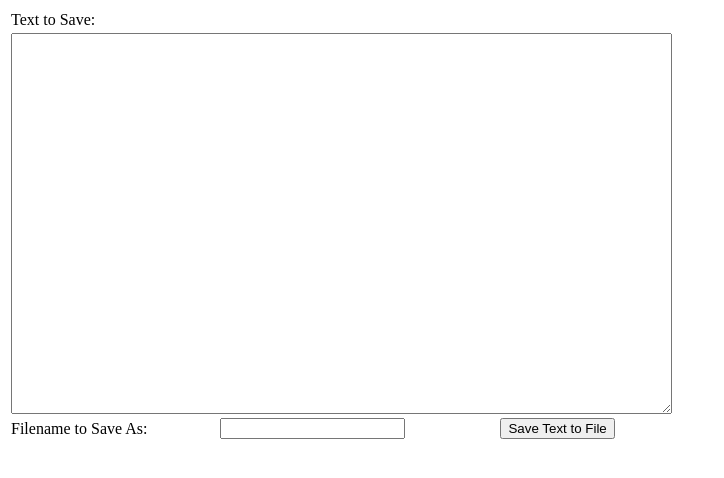
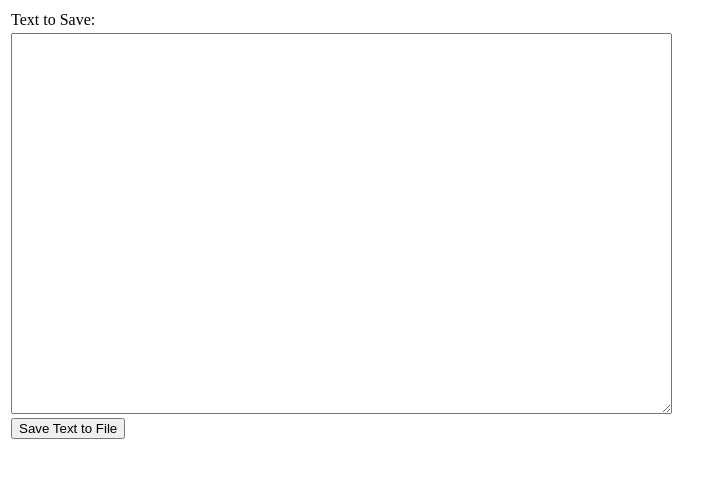
Before and after one commit to G4m3W0rM/G4m3W0rM.github.io, a plain HTML site: page index.html in a window 1280 px wide. Shown: the whole page, without its empty margins (0-724 px from the left). Drawn offline with Linux system fonts and the light colour scheme.

Commit message:
change code

```diff
--- a/index.html
+++ b/index.html
@@ -9,8 +9,6 @@
         </td>
     </tr>
     <tr>
-        <td>Filename to Save As:</td>
-        <td><input id="inputFileNameToSaveAs"></input></td>
         <td><button onclick="saveTextAsFile()">Save Text to File</button></td>
     </tr>
 </table>
```
